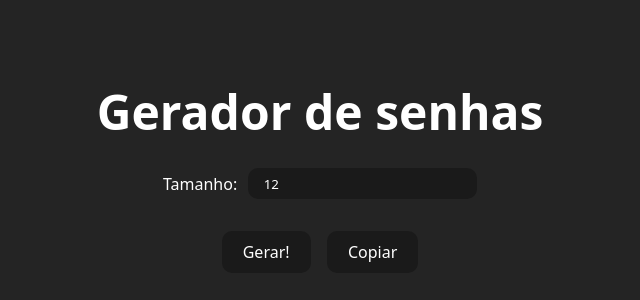
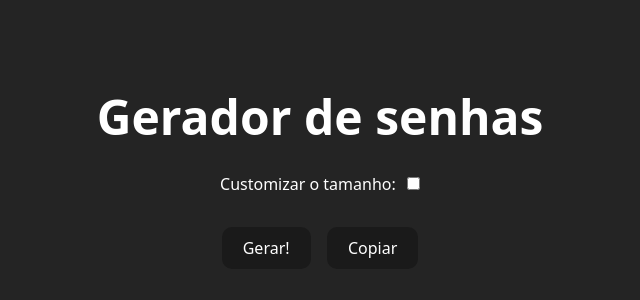
Before and after one commit to yuri-moraes/password-generate, a React (Vite) app: page / in a window 1280 px wide. Shown: the part 224-524 px from the top of the page, without its empty margins (320-960 px from the left). Built offline with nearby package versions, Linux system fonts and the light colour scheme.

Commit message:
adding optional input

```diff
--- a/src/App.jsx
+++ b/src/App.jsx
@@ -7,6 +7,7 @@ export default function App() {
   const [password, setPassword] = useState("");
   const [copyText, setCopyText] = useState("Copiar");
   const [passwordSize, setPasswordSize] = useState(12);
+  const [showInput, setShowInput] = useState(false);
 
   const generatePassword = () => {
     const chars =
@@ -29,9 +30,23 @@ export default function App() {
     <div className="container">
       <h1 className="title">Gerador de senhas</h1>
       <div className="form">
-        <label htmlFor="passwordSize">Tamanho:</label>
-        <Input passwordSize={passwordSize} setPasswordSize={setPasswordSize} />
+        <label htmlFor="showInput">Customizar o tamanho:</label>
+        <input
+          type="checkbox"
+          id="showInput"
+          value={showInput}
+          onChange={() => setShowInput((currentState) => !currentState)}
+        />
       </div>
+      {showInput ? (
+        <div className="form">
+          <label htmlFor="passwordSize">Tamanho:</label>
+          <Input
+            passwordSize={passwordSize}
+            setPasswordSize={setPasswordSize}
+          />
+        </div>
+      ) : null}
       <div className="buttons">
         <Button onClick={generatePassword} text={"Gerar!"} />
         <Button onClick={copyToClipboard} text={copyText} />
```
